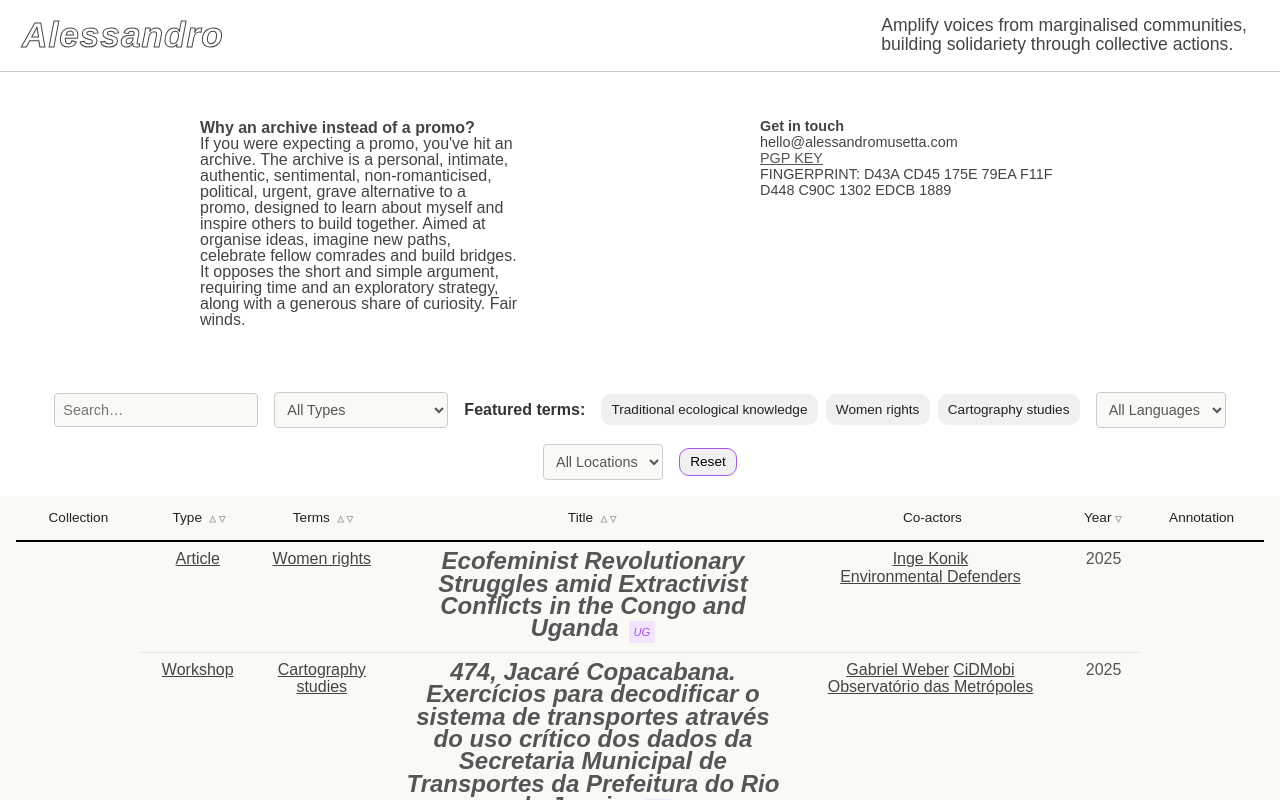
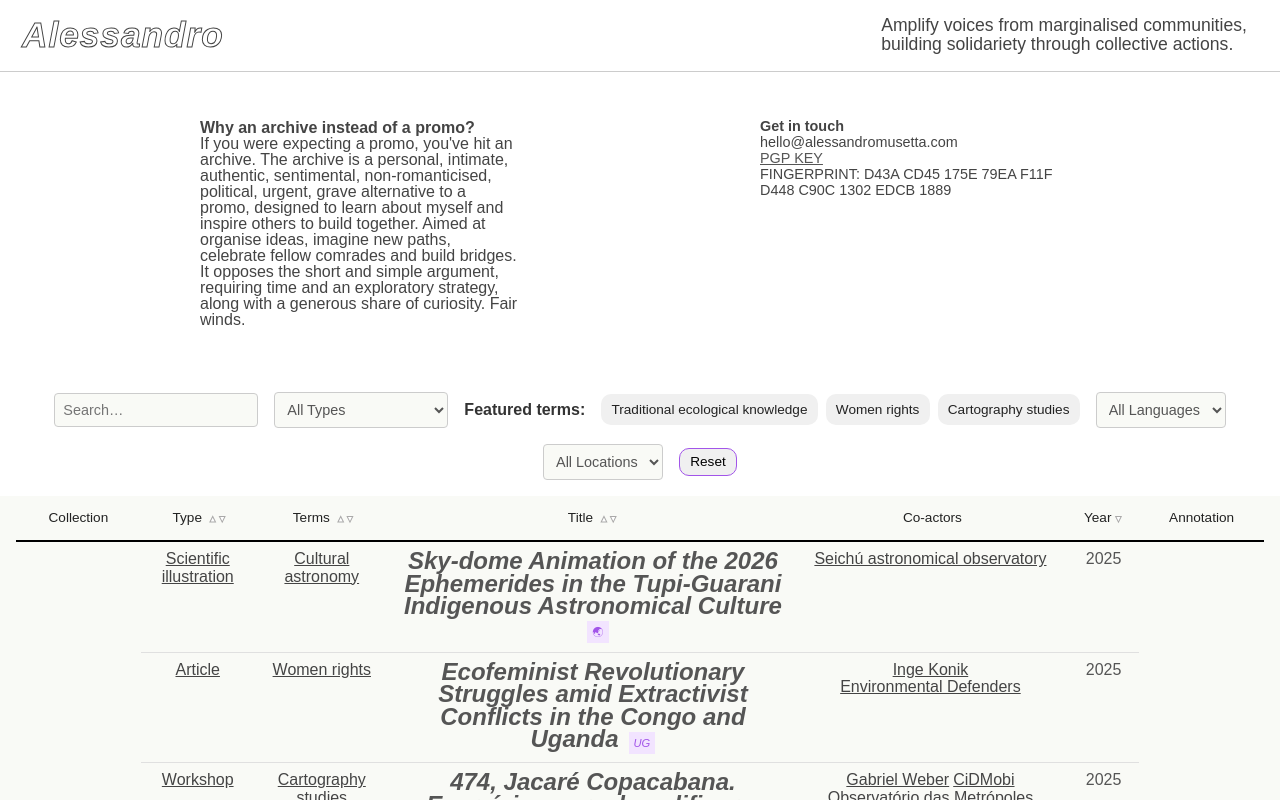
Before and after one commit to lsnmst/archive, a Svelte app: page / in a window 1280 px wide. Shown: the top 800 px of the page. Built offline with nearby package versions, Linux system fonts and the light colour scheme; a web font is replaced by a local one.

Commit message:
Update ADD data.js END 56

```diff
--- a/src/bios.js
+++ b/src/bios.js
@@ -60,7 +60,9 @@ const bios = {
     "Observatório das Metrópoles":
         "A National Institute of Science and Technology (INCT), based at the Federal University of Rio de Janeiro (UFRJ), which works systematically and coherently on the metropolitan challenges posed to national development, with a focus on understanding the changing relationships between society, the economy, the state, and the territories formed by Brazil's large urban agglomerations",
     "Inge Konik":
-        "Associate professor in the Department of Philosophy at the Nelson Mandela University, South Africa, and associate editor for the journal Environmental Humanities"
+        "Associate professor in the Department of Philosophy at the Nelson Mandela University, South Africa, and associate editor for the journal Environmental Humanities",
+    "Seichú astronomical observatory":
+        "Brazil's first and unique observatory dedicated to cultural astronomy, with a mission to raise global awareness of how ancient peoples acquired sophisticated knowledge of the cosmos. <br/><br/>Website: <a target='blank' href='https://observatorioseichu.com.br/'>Observatório Astronômico Seichú</a>"
 };
 
 export default bios;
--- a/src/data.js
+++ b/src/data.js
@@ -1,4 +1,21 @@
 export default [
+    {
+        id: 56,
+        countrycode: "🌏︎",
+        title: "Sky-dome Animation of the 2026 Ephemerides in the Tupi-Guarani Indigenous Astronomical Culture",
+        url: "https://github.com/lsnmst/ephemerides-2026-tupi-guarani-stellar-culture",
+        type: "Scientific illustration",
+        languages: ["English"],
+        location: ["🌏︎"],
+        terms: ["Cultural astronomy"],
+        authors: ["Seichú astronomical observatory"],
+        collection: "",
+        annotation: "",
+        year: "2025",
+        featured: "no",
+        featureImage: "",
+        featureDescription: ""
+    },
     {
         id: 55,
         countrycode: "UG",
```
